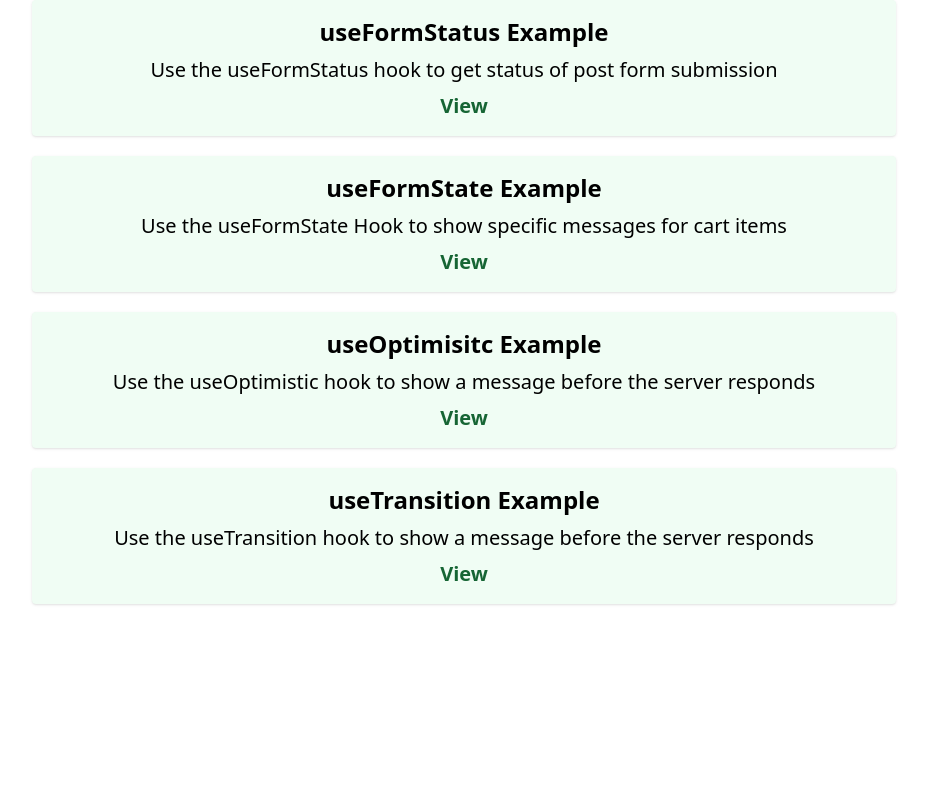
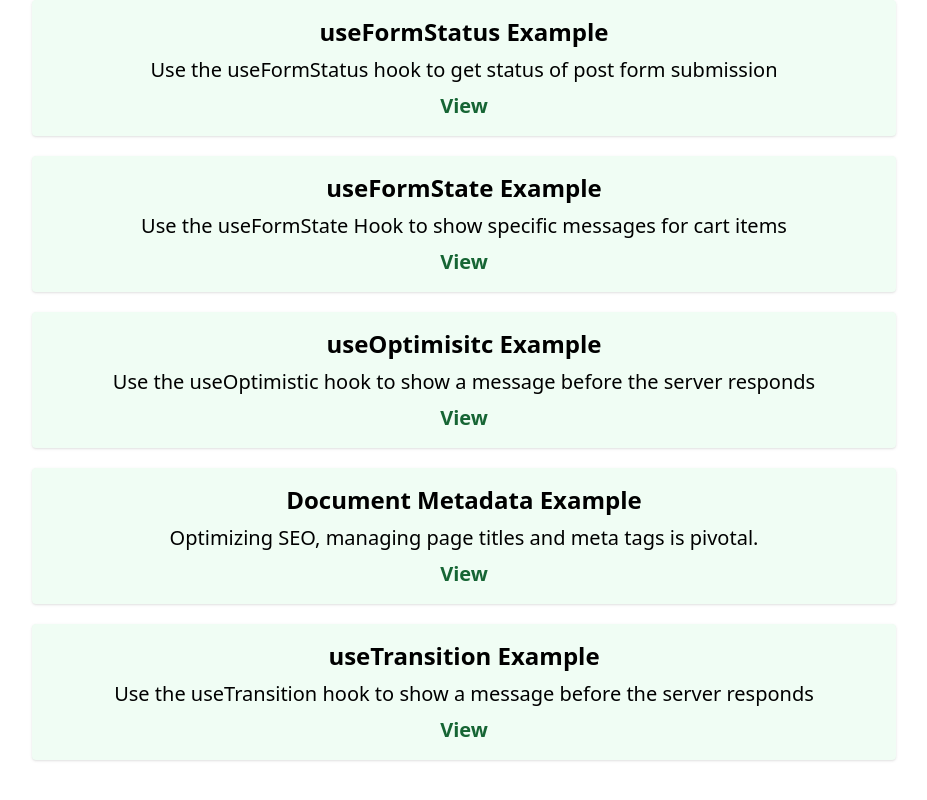
Before and after one commit to manir22sust/react-19-beta, a React (Vite) app: page / in a window 1280 px wide. Shown: the part 1156-1956 px from the top of the page, without its empty margins (176-1103 px from the left). Before the commit the page ends 1828 px from the top, so only its background shows below. Built offline with nearby package versions, Linux system fonts and the light colour scheme.

Commit message:
add Document Metadata

```diff
--- a/src/pages/Home.jsx
+++ b/src/pages/Home.jsx
@@ -125,6 +125,20 @@ export const Home = () => {
           </li>
           <li className="my-5 rounded bg-green-50 p-4 shadow">
             <div>
+              <h3 className="text-2xl font-bold">Document Metadata Example</h3>
+              <p className="my-2">
+                Optimizing SEO, managing page titles and meta tags is pivotal.
+              </p>
+              <a
+                className="font-bold text-green-800"
+                href="/document-meta-data"
+              >
+                View
+              </a>
+            </div>
+          </li>
+          <li className="my-5 rounded bg-green-50 p-4 shadow">
+            <div>
               <h3 className="text-2xl font-bold">useTransition Example</h3>
               <p className="my-2">
                 Use the useTransition hook to show a message before the server
```
